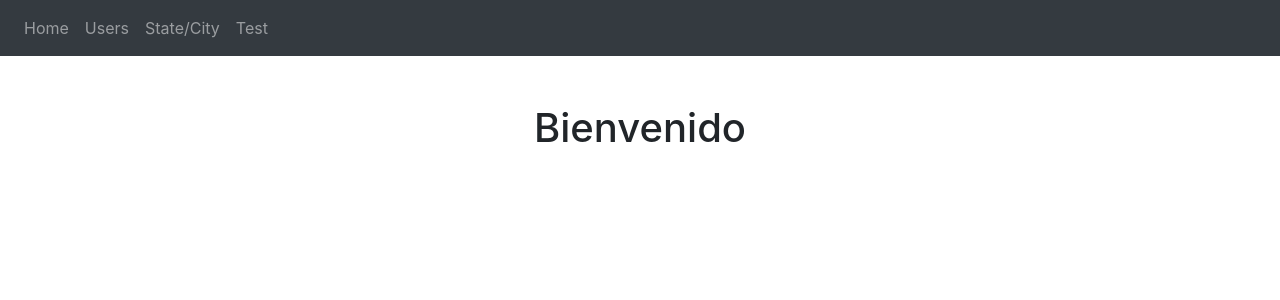
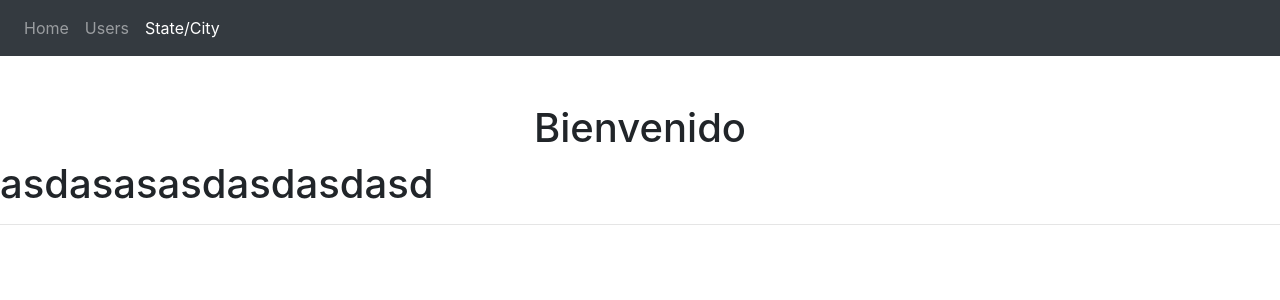
Before and after one commit to jdomingr/toll-motorway-app, a React (Create React App) app: page /dashboard/state in a window 1280 px wide. Shown: the top 300 px of the page. Built offline with nearby package versions, Linux system fonts and the light colour scheme.

Commit message:
New routes added

```diff
--- /dev/null
+++ b/src/components/state/StateScreen.js
@@ -0,0 +1,10 @@
+import React from 'react'
+
+export const StateScreen = () => {
+    return (
+        <div>
+            <h1>asdasasasdasdasdasd</h1>
+            <hr></hr>
+        </div>
+    )
+}
--- a/src/components/ui/Navbar.js
+++ b/src/components/ui/Navbar.js
@@ -1,5 +1,5 @@
 import React from 'react';
-import { Link, NavLink} from 'react-router-dom';
+import { NavLink } from 'react-router-dom';
 
 export const Navbar = () => {
     return (
@@ -7,10 +7,9 @@ export const Navbar = () => {
             <div className="collapse navbar-collapse">
                 <ul className="navbar-nav">
 
-                    <NavLink activeClassName="active" className="nav-item nav-link" to="/" exact>Home</NavLink>
-                    <NavLink activeClassName="active" className="nav-item nav-link" to="/" exact>Users</NavLink>
-                    <NavLink activeClassName="active" className="nav-item nav-link" to="/" exact>State/City</NavLink>
-                    <NavLink activeClassName="active" className="nav-item nav-link" to="/" exact>Test</NavLink>
+                    <NavLink activeClassName="active" className="nav-item nav-link" to="/dashboard" exact>Home</NavLink>
+                    <NavLink activeClassName="active" className="nav-item nav-link" to="/dashboard" exact>Users</NavLink>
+                    <NavLink activeClassName="active" className="nav-item nav-link" to="/dashboard/state" exact>State/City</NavLink>
 
                 </ul>
             </div>
--- a/src/routers/DashboardRoutes.js
+++ b/src/routers/DashboardRoutes.js
@@ -1,5 +1,7 @@
 import React from 'react'
+import { Switch, Route, Redirect} from 'react-router-dom';
 import { Dashboard } from '../components/dashboard/Dashboard'
+import { StateScreen } from '../components/state/StateScreen';
 import { Navbar } from '../components/ui/Navbar'
 
 export const DashboardRoutes = () => {
@@ -7,6 +9,10 @@ export const DashboardRoutes = () => {
         <>
             <Navbar />
             <Dashboard />
+            <Switch>
+                <Route exact path="/dashboard/state" component = { StateScreen } />
+                <Redirect to="/dashboard"/>
+            </Switch>
         </>
     )
 }
```
